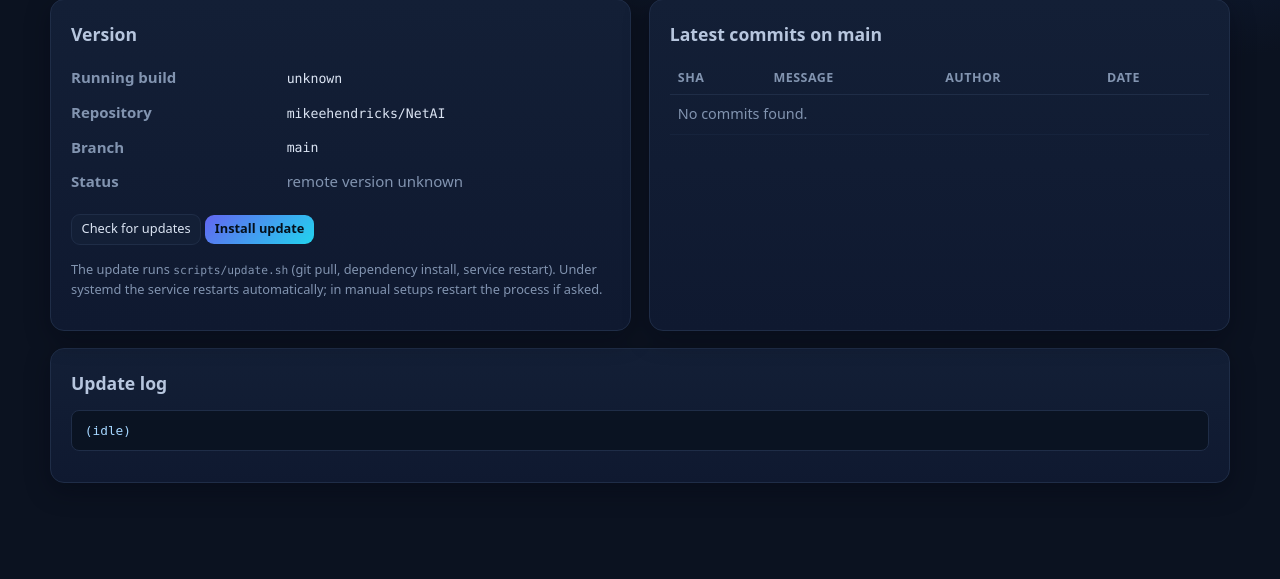
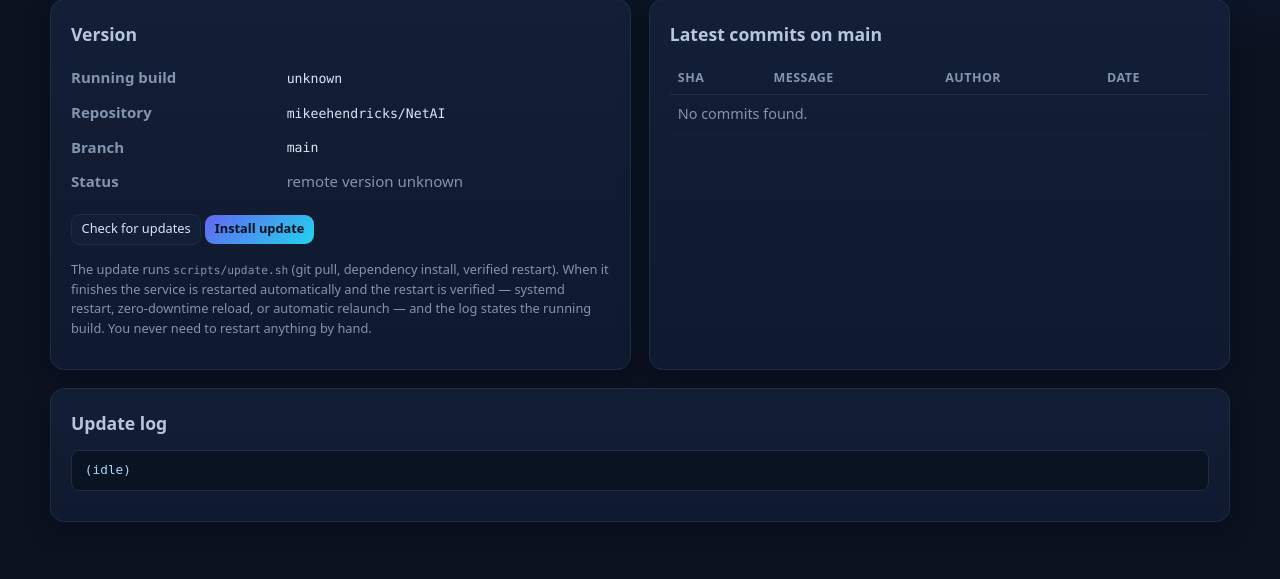
Before and after one commit to mikeehendricks/NetAI, a Flask app: page /admin/update in a window 1280 px wide. Shown: the part 123-702 px from the top of the page. Run offline with Flask 3, Linux system fonts and the light colour scheme; the visitor is signed in with stand-in values (Sample User, id 1); data comes from the database, SQL or seed files in the repository; data that the repository does not hold is empty.

Commit message:
admin update page: describe verified automatic restart on completion

```diff
--- a/app/templates/admin/update.html
+++ b/app/templates/admin/update.html
@@ -17,7 +17,9 @@
               data-confirm="Pull the latest code and restart the site? Users may be interrupted.">Install update</button>
     </p>
     <p class="muted small">The update runs <span class="mono">scripts/update.sh</span> (git pull, dependency install,
-    service restart). Under systemd the service restarts automatically; in manual setups restart the process if asked.</p>
+    verified restart). When it finishes the service is restarted automatically and the restart is verified &mdash;
+    systemd restart, zero-downtime reload, or automatic relaunch &mdash; and the log states the running build. You
+    never need to restart anything by hand.</p>
   </div>
   <div class="card">
     <h2>Latest commits on {{ branch }}</h2>
```
